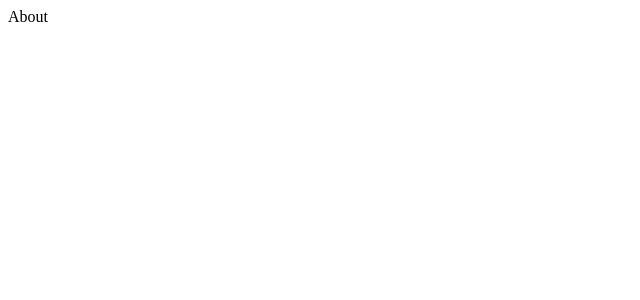
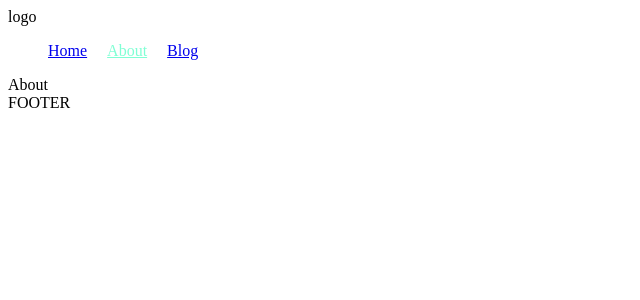
Before and after one commit to autumnight/helping-hand, a Next.js app in the folder frontend/: page /about in a window 1280 px wide. Shown: the top 300 px of the page, without its empty margins (0-640 px from the left). Built offline with nearby package versions, Linux system fonts and the light colour scheme.

Commit message:
Add mainLayout in page, add active class

```diff
--- a/frontend/components/header/Navigation.js
+++ b/frontend/components/header/Navigation.js
@@ -1,17 +1,25 @@
 import Link from "next/link";
+import {useRouter} from "next/router";
 
 export default function Navigation() {
+  const router = useRouter();
+  console.log(router)
   return (
-    <ul>
+    <ul className="menu">
+      <li>
+        <Link href="/">
+          <a className={router.pathname ==='/' ? 'active' : ''}>Home</a>
+        </Link>
+      </li>
       <li>
         <Link href="/about">
-          <a>About</a>
+          <a className={router.pathname ==='/about' ? 'active' : ''}>About</a>
         </Link>
       </li>
 
       <li>
         <Link href="/blog">
-          <a>Blog</a>
+          <a className={router.pathname ==='/blog' ? 'active' : ''}>Blog</a>
         </Link>
       </li>
     </ul>
--- a/frontend/pages/about.js
+++ b/frontend/pages/about.js
@@ -1,7 +1,9 @@
+import MainLayout from "../components/MainLayout";
+
 export default function About() {
   return(
-    <>
+    <MainLayout>
       About
-    </>
+    </MainLayout>
   )
 }
--- a/frontend/pages/blog/index.js
+++ b/frontend/pages/blog/index.js
@@ -1,5 +1,7 @@
+import MainLayout from "../../components/MainLayout"
+
 export default function BlogList() {
   return (
-    <div>Blog</div>
+    <MainLayout>Blog</MainLayout>
   )
 }
--- a/frontend/styles/base.scss
+++ b/frontend/styles/base.scss
@@ -6,3 +6,21 @@
 img {
   max-width: 100%;
 }
+
+.menu {
+  display: flex;
+  list-style: none;
+
+  li {
+    margin-left: 20px;
+
+    &:first-child {
+      margin-left: 0;
+    }
+    a {
+      &.active {
+        color: aquamarine;
+      }
+    }
+  }
+}
```
